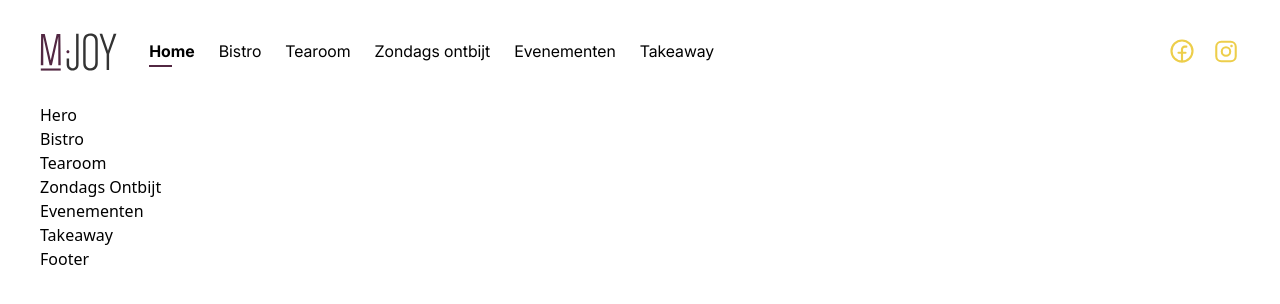
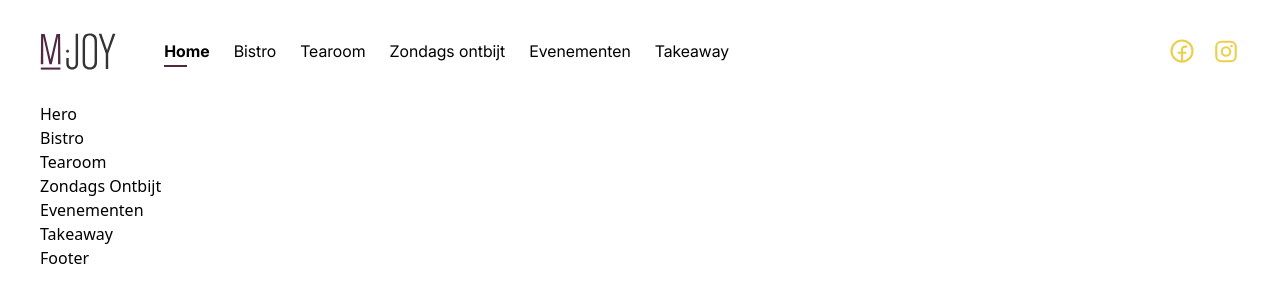
Before and after one commit to Berthje/mjoy, a Next.js app: page / in a window 1280 px wide. Shown: the top 304 px of the page. Built offline with nearby package versions, Linux system fonts and the light colour scheme.

Commit message:
Refactor Navbar component layout to adjust left margin on larger screens

```diff
--- a/components/Navbar.tsx
+++ b/components/Navbar.tsx
@@ -53,7 +53,7 @@ const Navbar = () => {
                                 height="85"
                                 alt="mjoy logo"
                             />
-                            <div className="md:flex md:w-full md:items-center md:justify-between md:ml-8">
+                            <div className="md:flex md:w-full md:items-center md:justify-between md:ml-8 lg:ml-12">
                                 <ul className="hidden md:flex md:gap-x-6 md:flex-wrap">
                                     {navData.navItems.map((item) => {
                                         const activeClasses =
```
